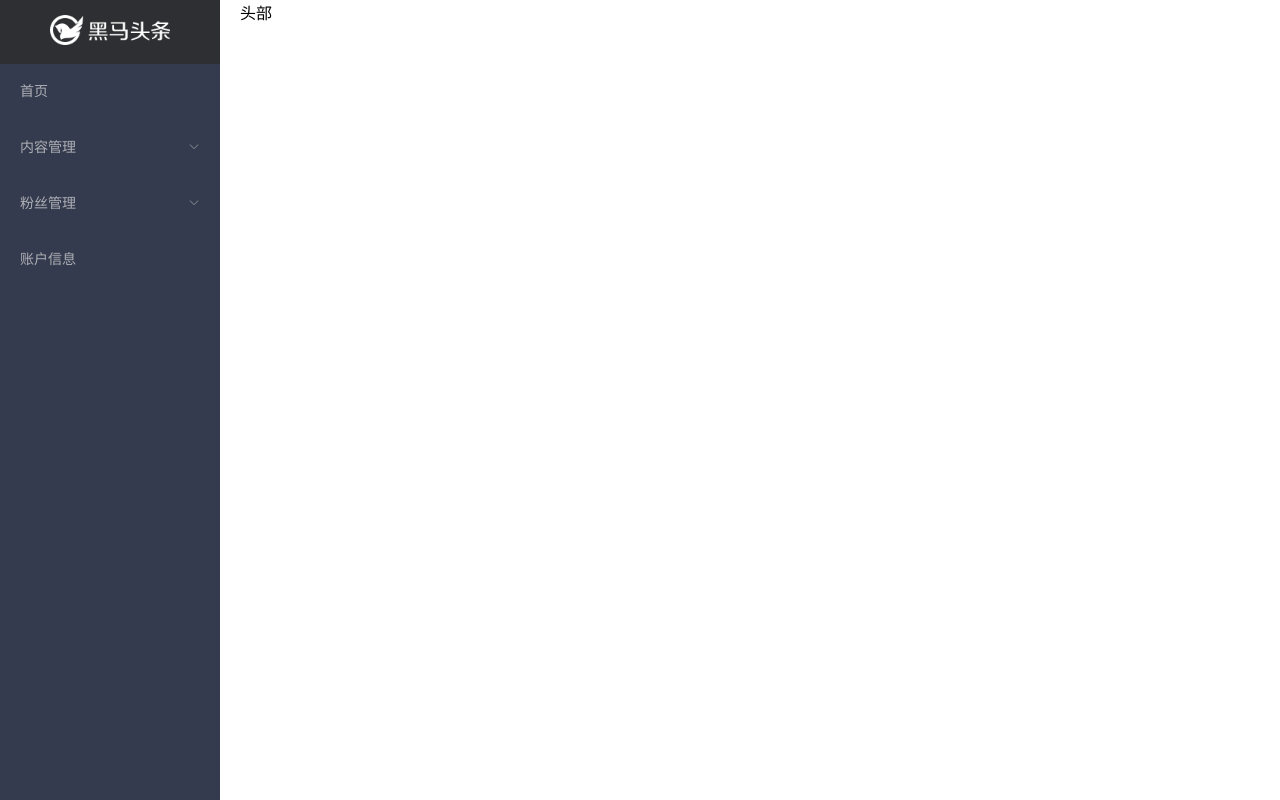
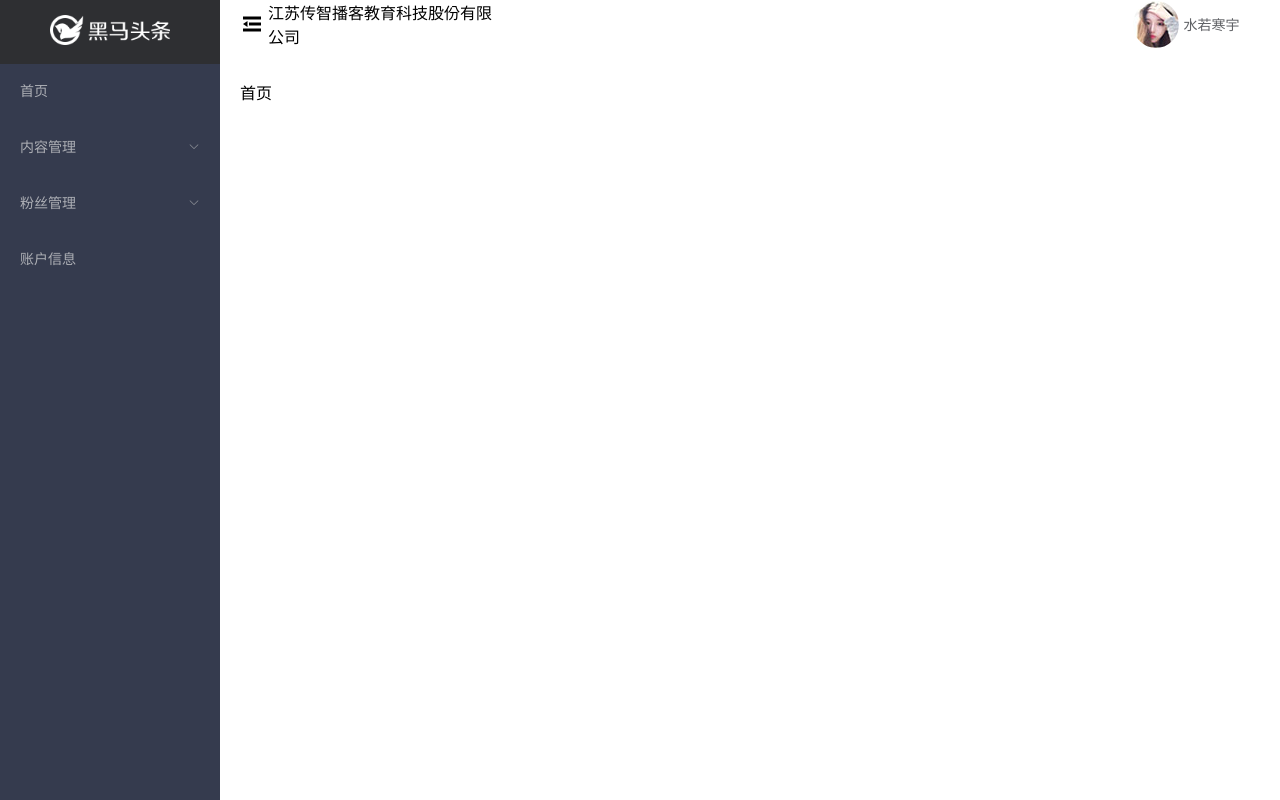
Before and after one commit to dabao2xiaobao/blackhorse88, a Vue app: page / in a window 1280 px wide. Before the commit this address led to /#/home. Built offline with nearby package versions, Linux system fonts and the light colour scheme.

Commit message:
格式化代码

```diff
--- a/src/components/HelloWorld.vue
+++ /dev/null
@@ -1,59 +0,0 @@
-<template>
-  <div class="hello">
-    <h1>{{ msg }}</h1>
-    <p>
-      For a guide and recipes on how to configure / customize this project,<br>
-      check out the
-      <a href="https://cli.vuejs.org" target="_blank" rel="noopener">vue-cli documentation</a>.
-    </p>
-    <h3>Installed CLI Plugins</h3>
-    <ul>
-      <li><a href="https://github.com/vuejs/vue-cli/tree/dev/packages/%40vue/cli-plugin-babel" target="_blank" rel="noopener">babel</a></li>
-      <li><a href="https://github.com/vuejs/vue-cli/tree/dev/packages/%40vue/cli-plugin-router" target="_blank" rel="noopener">router</a></li>
-      <li><a href="https://github.com/vuejs/vue-cli/tree/dev/packages/%40vue/cli-plugin-eslint" target="_blank" rel="noopener">eslint</a></li>
-    </ul>
-    <h3>Essential Links</h3>
-    <ul>
-      <li><a href="https://vuejs.org" target="_blank" rel="noopener">Core Docs</a></li>
-      <li><a href="https://forum.vuejs.org" target="_blank" rel="noopener">Forum</a></li>
-      <li><a href="https://chat.vuejs.org" target="_blank" rel="noopener">Community Chat</a></li>
-      <li><a href="https://twitter.com/vuejs" target="_blank" rel="noopener">Twitter</a></li>
-      <li><a href="https://news.vuejs.org" target="_blank" rel="noopener">News</a></li>
-    </ul>
-    <h3>Ecosystem</h3>
-    <ul>
-      <li><a href="https://router.vuejs.org" target="_blank" rel="noopener">vue-router</a></li>
-      <li><a href="https://vuex.vuejs.org" target="_blank" rel="noopener">vuex</a></li>
-      <li><a href="https://github.com/vuejs/vue-devtools#vue-devtools" target="_blank" rel="noopener">vue-devtools</a></li>
-      <li><a href="https://vue-loader.vuejs.org" target="_blank" rel="noopener">vue-loader</a></li>
-      <li><a href="https://github.com/vuejs/awesome-vue" target="_blank" rel="noopener">awesome-vue</a></li>
-    </ul>
-  </div>
-</template>
-
-<script>
-export default {
-  name: 'HelloWorld',
-  props: {
-    msg: String
-  }
-}
-</script>
-
-<!-- Add "scoped" attribute to limit CSS to this component only -->
-<style scoped lang="less">
-h3 {
-  margin: 40px 0 0;
-}
-ul {
-  list-style-type: none;
-  padding: 0;
-}
-li {
-  display: inline-block;
-  margin: 0 10px;
-}
-a {
-  color: #42b983;
-}
-</style>
--- /dev/null
+++ b/src/components/layout-header.vue
@@ -0,0 +1,86 @@
+<template>
+  <!-- 头部组件 el-row布局 -->
+  <el-row type='flex' justify="space-between" align="middle">
+    <!-- 左侧 -->
+    <el-col :span="6" class='left'>
+      <!-- 左侧 -->
+      <i class='el-icon-s-fold'></i>
+      <span>江苏传智播客教育科技股份有限公司</span>
+    </el-col>
+    <!-- 右侧 -->
+    <el-col :span="3" class='right'>
+      <!-- 头像 -->
+      <img src="../assets/img/avatar.jpg" alt="">
+      <!-- 下拉菜单 -->
+      <el-dropdown trigger="click">
+        <span>水若寒宇</span>
+        <el-dropdown-menu slot="dropdown">
+          <el-dropdown-item>账户信息</el-dropdown-item>
+          <el-dropdown-item>git地址</el-dropdown-item>
+          <!--
+            如果想要给一个组件注册一个原生 JavaScript 事件
+            使用 .native 修饰符
+           -->
+          <el-dropdown-item @click.native="onLogout">退出</el-dropdown-item>
+        </el-dropdown-menu>
+      </el-dropdown>
+    </el-col>
+  </el-row>
+</template>
+<script>
+export default {
+  methods: {
+    onLogout () {
+      this.$confirm('确认推出吗？', '退出提示', {
+        confirmButtonText: '确定',
+        cancelButtonText: '取消',
+        type: 'warning'
+      }).then(() => {
+        // 确认执行这里
+        // 删除 token
+        window.localStorage.removeItem('user-token')
+
+        // 跳转到登录页
+        this.$router.push('/login')
+
+        this.$message({
+          type: 'success',
+          message: '退出成功!'
+        })
+      }).catch(() => {
+        // 取消执行这里
+        this.$message({
+          type: 'info',
+          message: '已取消退出'
+        })
+      })
+    }
+  }
+}
+
+</script>
+<style lang='less' scoped>
+.left {
+  display: flex;
+  align-items: center;
+
+  i {
+    font-size: 24px;
+  }
+
+  span {
+    margin-left: 4px;
+  }
+}
+
+.right {
+  display: flex;
+  align-items: center;
+
+  img {
+    border-radius: 50%;
+    margin-right: 5px;
+  }
+}
+
+</style>
--- a/src/main.js
+++ b/src/main.js
@@ -1,14 +1,14 @@
 import Vue from 'vue'
 import App from './App.vue'
 import router from './router'
-import ElementUI from 'element-ui'
+import Element from 'element-ui'
 import 'element-ui/lib/theme-chalk/index.css' // 引入样式
 import './styles/index.less'
 import axios from 'axios'
 axios.defaults.baseURL = 'http://ttapi.research.itcast.cn/mp/v1_0' // 设置 axios的常态地址
 Vue.prototype.$axios = axios
 Vue.config.productionTip = false
-Vue.use(ElementUI)
+Vue.use(Element)
 new Vue({
   router,
   render: h => h(App)
--- a/src/router/index.js
+++ b/src/router/index.js
@@ -1,18 +1,26 @@
 import Vue from 'vue'
 import VueRouter from 'vue-router'
-import Home from '../views/home'
+// import Home from '../views/home'
+import Layout from '../views/layout'
 import Login from '../views/login'
+import Home from '@/views/home'
 Vue.use(VueRouter)
 
 const routes = [
+  // {
+  //   path: '/',
+  //   redirect: '/home'
+  // },
   {
     path: '/',
-    redirect: '/home'
-  },
-  {
-    path: '/home',
-    name: 'home',
-    component: Home
+    // name: 'home',
+    component: Layout,
+    children: [
+      {
+        path: '',
+        component: Home
+      }
+    ]
   },
   {
     path: '/login',
--- a/src/views/home/index.vue
+++ b/src/views/home/index.vue
@@ -1,64 +1,15 @@
 <template>
-<!-- 布局 -->
- <el-container>
-   <!-- 左右布局 -->
-   <el-aside class="left" style="width:220px">
-     <div class="menu-title" style="background-color:#2e2f32">
-       <img src="../../assets/img/logo_admin.png" alt="">
-     </div>
-     <el-menu :default-active="activeIndex" class="el-menu-demo" @select="handleSelect" style="width:221px" background-color="#353b4e" text-color="#adafb5" active-text-color="#ffd04b">
-       <el-menu-item index="1">首页</el-menu-item>
-       <el-submenu index="1">
-        <template slot="title">内容管理</template>
-        <el-menu-item index="1-1">发布文章</el-menu-item>
-        <el-menu-item index="1-2">内容列表</el-menu-item>
-        <el-menu-item index="1-3">评论列表</el-menu-item>
-        <el-menu-item index="1-4">素材管理</el-menu-item>
-        </el-submenu>
-        <el-submenu index="2">
-        <template slot="title">粉丝管理</template>
-        <el-menu-item index="2-1">图文数据</el-menu-item>
-        <el-menu-item index="2-2">粉丝概况</el-menu-item>
-        <el-menu-item index="2-3">粉丝画像</el-menu-item>
-        <el-menu-item index="2-3">粉丝列表</el-menu-item>
-        </el-submenu>
-        <el-menu-item index="1">账户信息</el-menu-item>
-    </el-menu>
-   </el-aside>
-   <!-- 右边的大容器 -->
-   <el-container>
-     <!-- 头部内容 -->
-     <el-header>头部</el-header>
-     <!-- 都不,下面的大容器 -->
-     <el-main>
-       <!-- 二级路由容器 -->
-       <router-view></router-view>
-     </el-main>
-   </el-container>
- </el-container>
+  <div class="home">首页</div>
 </template>
 
 <script>
-
 export default {
-  name: 'home',
-  components: {
-
+  name: '',
+  data () {
+    return {}
   }
 }
 </script>
-<style lang="less" scoped>
-  .left {
-    width: 20px;
-    height: 100vh;
-    background-color: #353b4e;
-    overflow: hidden;
-    .menu-title{
-      padding: 15px 0;
-      text-align: center;
-    }
-    img {
-      height: 30px;
-    }
-  }
+
+<style scoped>
 </style>
--- /dev/null
+++ b/src/views/layout/index.vue
@@ -0,0 +1,66 @@
+<template>
+<!-- 布局 -->
+ <el-container>
+   <!-- 左右布局 -->
+   <el-aside class="left" style="width:220px">
+     <div class="menu-title" style="background-color:#2e2f32">
+       <img src="../../assets/img/logo_admin.png" alt="">
+     </div>
+     <el-menu :default-active="activeIndex" class="el-menu-demo" @select="handleSelect" style="width:221px" background-color="#353b4e" text-color="#adafb5" active-text-color="#ffd04b">
+       <el-menu-item index="1">首页</el-menu-item>
+       <el-submenu index="1">
+        <template slot="title">内容管理</template>
+        <el-menu-item index="1-1">发布文章</el-menu-item>
+        <el-menu-item index="1-2">内容列表</el-menu-item>
+        <el-menu-item index="1-3">评论列表</el-menu-item>
+        <el-menu-item index="1-4">素材管理</el-menu-item>
+        </el-submenu>
+        <el-submenu index="2">
+        <template slot="title">粉丝管理</template>
+        <el-menu-item index="2-1">图文数据</el-menu-item>
+        <el-menu-item index="2-2">粉丝概况</el-menu-item>
+        <el-menu-item index="2-3">粉丝画像</el-menu-item>
+        <el-menu-item index="2-3">粉丝列表</el-menu-item>
+        </el-submenu>
+        <el-menu-item index="1">账户信息</el-menu-item>
+    </el-menu>
+   </el-aside>
+   <!-- 右边的大容器 -->
+   <el-container>
+     <!-- 头部内容 -->
+     <el-header>
+       <layout-header></layout-header>
+     </el-header>
+     <!-- 都不,下面的大容器 -->
+     <el-main>
+       <!-- 二级路由容器 -->
+       <router-view></router-view>
+     </el-main>
+   </el-container>
+ </el-container>
+</template>
+
+<script>
+import layoutHeader from '../../components/layout-header.vue'
+export default {
+  name: 'home',
+  components: {
+    'layout-header': layoutHeader
+  }
+}
+</script>
+<style lang="less" scoped>
+  .left {
+    width: 20px;
+    height: 100vh;
+    background-color: #353b4e;
+    overflow: hidden;
+    .menu-title{
+      padding: 15px 0;
+      text-align: center;
+    }
+    img {
+      height: 30px;
+    }
+  }
+</style>
```
